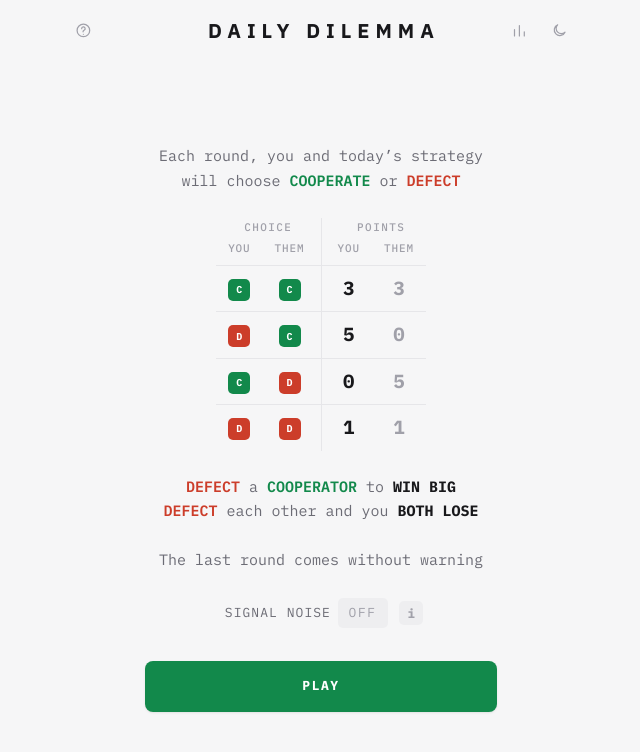
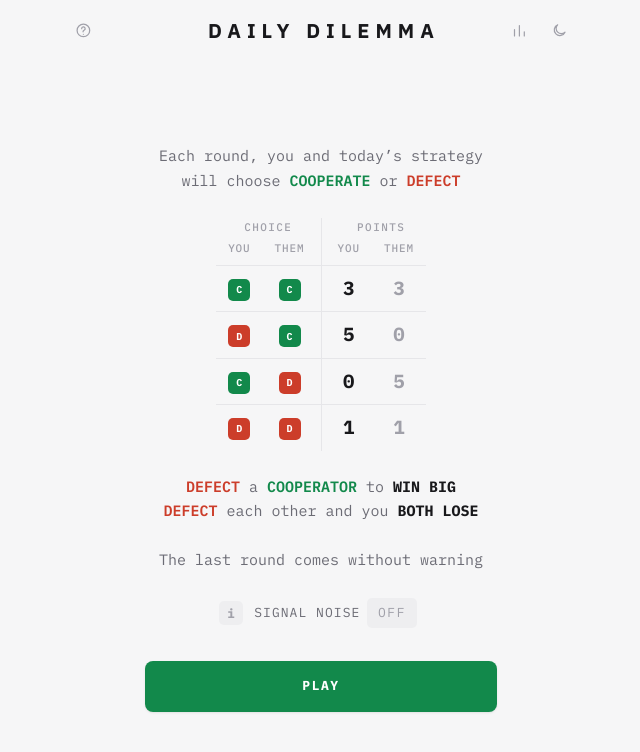
Before and after one commit to ColbyAckerman/daily-dilemma, a Next.js app: page / in a window 1280 px wide. Shown: the top 752 px of the page, without its empty margins (319-959 px from the left). Built offline with nearby package versions, Linux system fonts and the light colour scheme.

Commit message:
Move the noise info button before the label; trim its copy
- "i" now sits before "Signal noise" instead of after the toggle.
- Hint: "~1 in 10 moves flips in transit, yours or theirs. Rewards
  forgiving play."
- Noise stays off by default.

Co-Authored-By: Claude Sonnet 5 <noreply@anthropic.com>

```diff
--- a/components/DailyGame.js
+++ b/components/DailyGame.js
@@ -137,7 +137,7 @@ export default function DailyGame({ puzzle }) {
     setHistory(h);
     const saved = h[puzzle.dateStr];
 
-    let pref = false;
+    let pref = false; // off by default; on only if the player turned it on
     try {
       pref = localStorage.getItem('dd-noise') === '1';
     } catch (e) {}
@@ -634,6 +634,15 @@ function Intro({ noise, onToggleNoise, onPlay }) {
       <div className="toggle-wrap">
         <div className="toggle-row">
           <button
+            className="hint-i"
+            type="button"
+            aria-label="What is signal noise?"
+            aria-expanded={info}
+            onClick={() => setInfo((v) => !v)}
+          >
+            i
+          </button>
+          <button
             className="toggle"
             type="button"
             role="switch"
@@ -643,20 +652,10 @@ function Intro({ noise, onToggleNoise, onPlay }) {
             Signal noise
             <span className={`toggle__val${noise ? ' on' : ''}`}>{noise ? 'ON' : 'OFF'}</span>
           </button>
-          <button
-            className="hint-i"
-            type="button"
-            aria-label="What is signal noise?"
-            aria-expanded={info}
-            onClick={() => setInfo((v) => !v)}
-          >
-            i
-          </button>
         </div>
         {info && (
           <p className="toggle__hint">
-            About 1 in 10 moves flips in transit, yours or theirs. Rewards forgiving play.
-            Off by default.
+            ~1 in 10 moves flips in transit, yours or theirs. Rewards forgiving play.
           </p>
         )}
       </div>
```
